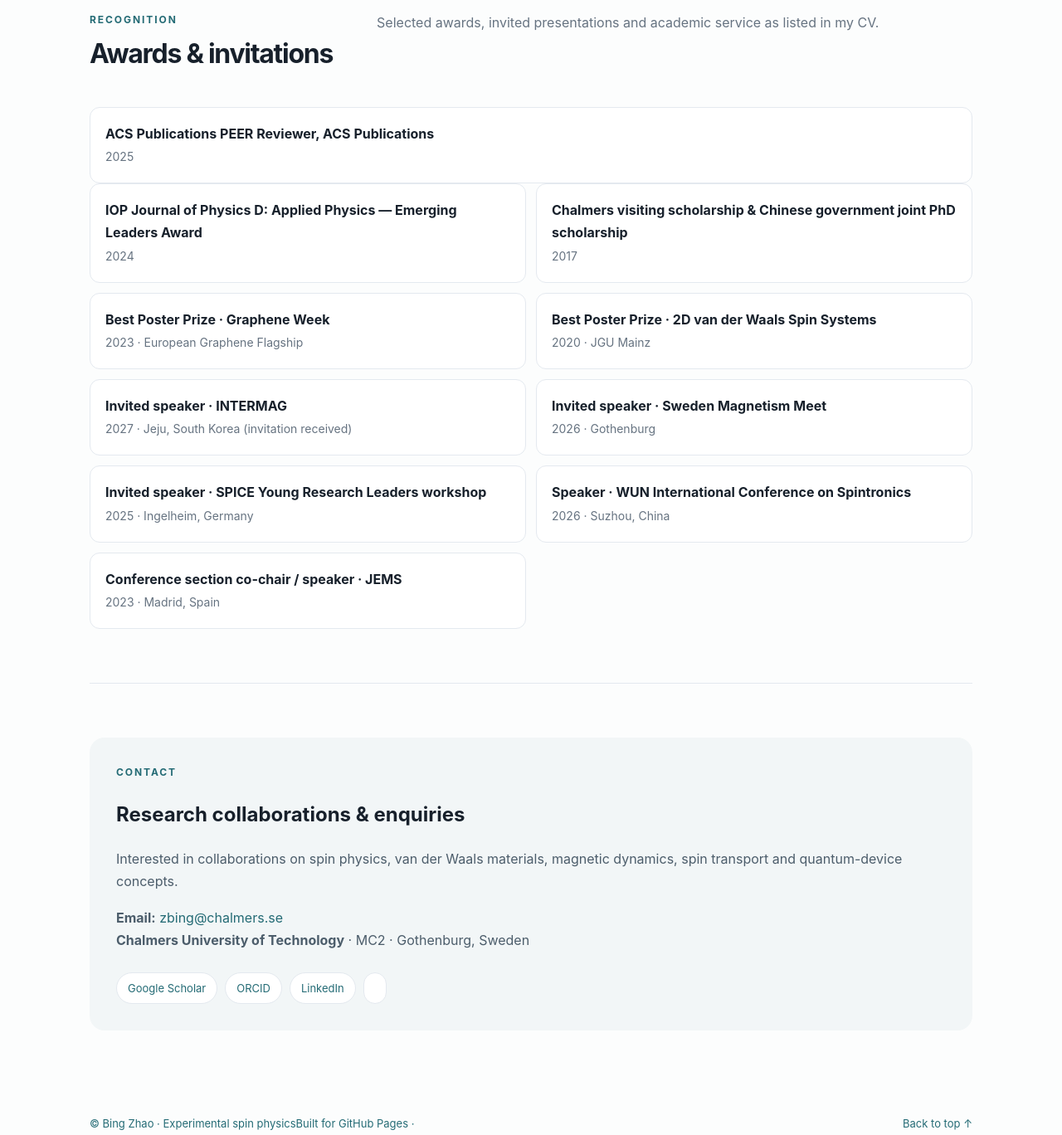
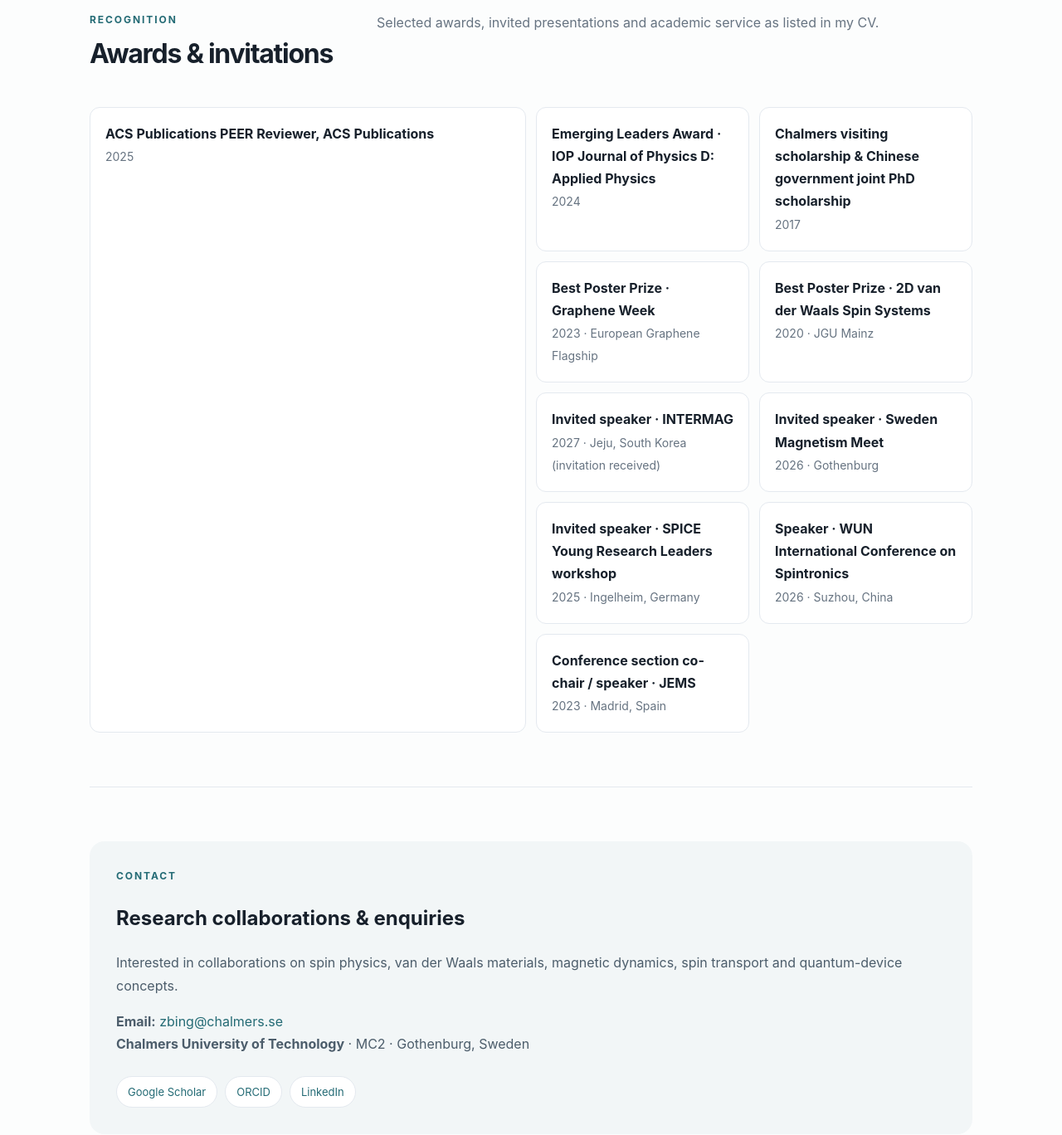
Before and after one commit to zzbna/Dr.BingZhao, a plain HTML site: page index.html in a window 1280 px wide. Shown: the part 5040-6408 px from the top of the page at 83% size. Drawn offline with Linux system fonts and the light colour scheme.

Commit message:
Update index.html

```diff
--- a/index.html
+++ b/index.html
@@ -62,6 +62,6 @@ footer{padding:36px 0;color:var(--muted);font-size:13px}.foot{display:flex;justi
 <div class="skill"><b>Modelling & design</b><span>MuMax3, COMSOL Multiphysics and AutoCAD.</span></div>
 </div></section>
 <section id="recognition"><div class="section-head"><div><div class="eyebrow">Recognition</div><h2>Awards & invitations</h2></div><p>Selected awards, invited presentations and academic service as listed in my CV.</p></div>
-<div class="award"><strong>ACS Publications PEER Reviewer, ACS Publications</strong><span>2025</span></div><div class="awards"><div class="award"><strong>IOP Journal of Physics D: Applied Physics — Emerging Leaders Award</strong><span>2024</span></div><div class="award"><strong>Chalmers visiting scholarship & Chinese government joint PhD scholarship</strong><span>2017</span></div><div class="award"><strong>Best Poster Prize · Graphene Week</strong><span>2023 · European Graphene Flagship</span></div><div class="award"><strong>Best Poster Prize · 2D van der Waals Spin Systems</strong><span>2020 · JGU Mainz</span></div><div class="award"><strong>Invited speaker · INTERMAG</strong><span>2027 · Jeju, South Korea (invitation received)</span></div><div class="award"><strong>Invited speaker · Sweden Magnetism Meet</strong><span>2026 · Gothenburg</span></div><div class="award"><strong>Invited speaker · SPICE Young Research Leaders workshop</strong><span>2025 · Ingelheim, Germany</span></div><div class="award"><strong>Speaker · WUN International Conference on Spintronics</strong><span>2026 · Suzhou, China</span></div><div class="award"><strong>Conference section co-chair / speaker · JEMS</strong><span>2023 · Madrid, Spain</span></div></div></section>
-<section id="contact"><div class="contactbox"><div class="eyebrow">Contact</div><h2>Research collaborations & enquiries</h2><p>Interested in collaborations on spin physics, van der Waals materials, magnetic dynamics, spin transport and quantum-device concepts.</p><p><strong>Email:</strong> <a href="mailto:zbing@chalmers.se">zbing@chalmers.se</a><br><strong>Chalmers University of Technology</strong> · MC2 · Gothenburg, Sweden</p><div class="social"><a href="https://scholar.google.com/citations?user=v1Ww3I0AAAAJ&hl=en">Google Scholar</a><a href="https://orcid.org/0000-0002-5560-6750">ORCID</a><a href="https://www.linkedin.com/in/bing-zhao-3b8670189/">LinkedIn</a><a href="https://github.com/">
+<div class="awards"><div class="award"><strong>ACS Publications PEER Reviewer, ACS Publications</strong><span>2025</span></div><div class="awards"><div class="award"><strong>Emerging Leaders Award · IOP Journal of Physics D: Applied Physics</strong><span>2024</span></div><div class="award"><strong>Chalmers visiting scholarship & Chinese government joint PhD scholarship</strong><span>2017</span></div><div class="award"><strong>Best Poster Prize · Graphene Week</strong><span>2023 · European Graphene Flagship</span></div><div class="award"><strong>Best Poster Prize · 2D van der Waals Spin Systems</strong><span>2020 · JGU Mainz</span></div><div class="award"><strong>Invited speaker · INTERMAG</strong><span>2027 · Jeju, South Korea (invitation received)</span></div><div class="award"><strong>Invited speaker · Sweden Magnetism Meet</strong><span>2026 · Gothenburg</span></div><div class="award"><strong>Invited speaker · SPICE Young Research Leaders workshop</strong><span>2025 · Ingelheim, Germany</span></div><div class="award"><strong>Speaker · WUN International Conference on Spintronics</strong><span>2026 · Suzhou, China</span></div><div class="award"><strong>Conference section co-chair / speaker · JEMS</strong><span>2023 · Madrid, Spain</span></div></div></section>
+<section id="contact"><div class="contactbox"><div class="eyebrow">Contact</div><h2>Research collaborations & enquiries</h2><p>Interested in collaborations on spin physics, van der Waals materials, magnetic dynamics, spin transport and quantum-device concepts.</p><p><strong>Email:</strong> <a href="mailto:zbing@chalmers.se">zbing@chalmers.se</a><br><strong>Chalmers University of Technology</strong> · MC2 · Gothenburg, Sweden</p><div class="social"><a href="https://scholar.google.com/citations?user=v1Ww3I0AAAAJ&hl=en">Google Scholar</a><a href="https://orcid.org/0000-0002-5560-6750">ORCID</a><a href="https://www.linkedin.com/in/bing-zhao-3b8670189/">LinkedIn</a>
 </main><footer><div class="container foot"><span>© Bing Zhao · Experimental spin physics</span><span>Built for GitHub Pages · <a href="#home">Back to top ↑</a></span></div></footer></body></html>
```
